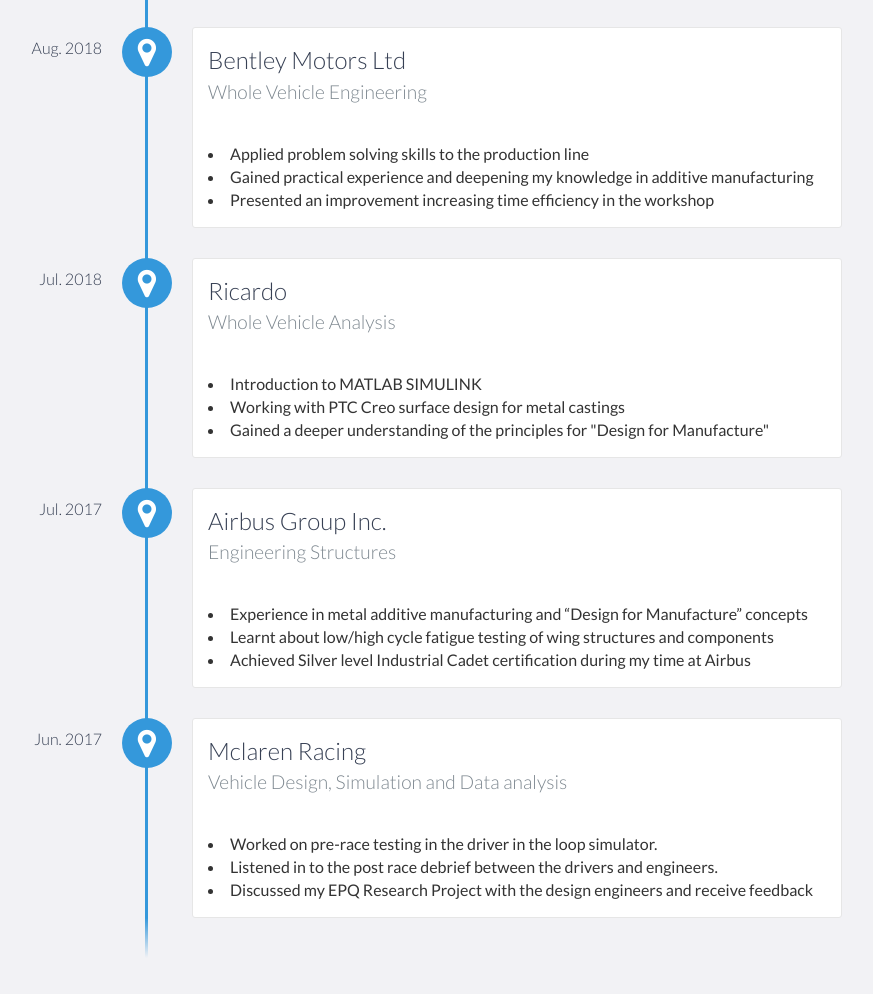
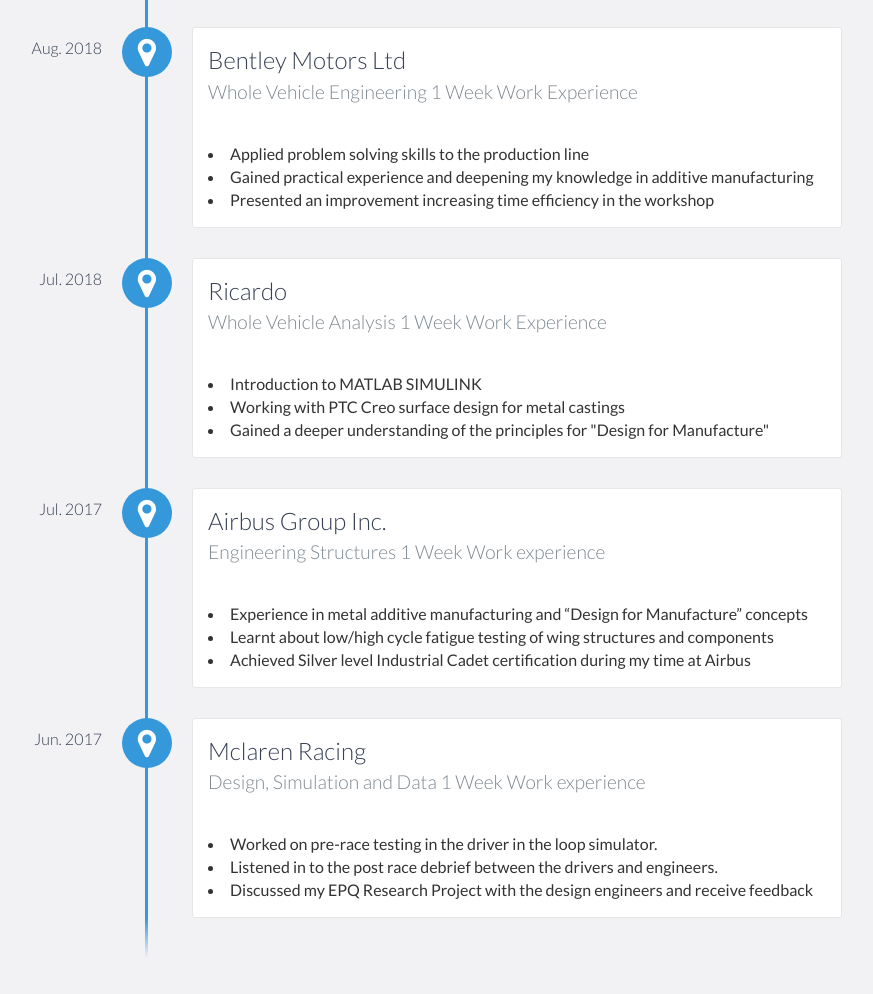
Before and after one commit to YohannPanthakee/Yohann.Panthakee.github.io, a plain HTML site: page index.html in a window 1280 px wide. Shown: the part 2793-3787 px from the top of the page, without its empty margins (298-1171 px from the left). Drawn offline with nearby package versions, Linux system fonts and the light colour scheme.

Commit message:
Career History Updates

```diff
--- a/index.html
+++ b/index.html
@@ -141,7 +141,7 @@
 
             <div data-date="Aug. 2018">
                 <h3>Bentley Motors Ltd</h3>
-                <h4>Whole Vehicle Engineering</h4>
+                <h4>Whole Vehicle Engineering 1 Week Work Experience</h4>
                 <br>
                 <li>Applied problem solving skills to the production line</li>
                 <li>Gained practical experience and deepening my knowledge in additive manufacturing</li>
@@ -150,7 +150,7 @@
 
             <div data-date="Jul. 2018">
                 <h3>Ricardo</h3>
-                <h4>Whole Vehicle Analysis</h4>
+                <h4>Whole Vehicle Analysis 1 Week Work Experience</h4>
                 <br>
                 <li>Introduction to MATLAB SIMULINK</li>
                 <li>Working with PTC Creo surface design for metal castings</li>
@@ -159,7 +159,7 @@
 
             <div data-date="Jul. 2017">
                 <h3>Airbus Group Inc.</h3>
-                <h4>Engineering Structures</h4>
+                <h4>Engineering Structures 1 Week Work experience</h4>
                 <br>
                 <li>Experience in metal additive manufacturing and “Design for Manufacture” concepts</li>
                 <li>Learnt about low/high cycle fatigue testing of wing structures and components</li>
@@ -168,7 +168,7 @@
 
             <div data-date="Jun. 2017">
                 <h3>Mclaren Racing</h3>
-                <h4>Vehicle Design, Simulation and Data analysis</h4>
+                <h4>Design, Simulation and Data 1 Week Work experience</h4>
                 <br>
                 <li>Worked on pre-race testing in the driver in the loop simulator.</li>
                 <li>Listened in to the post race debrief between the drivers and engineers.</li>
```
